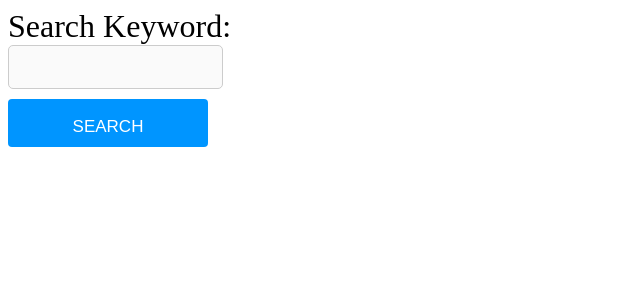
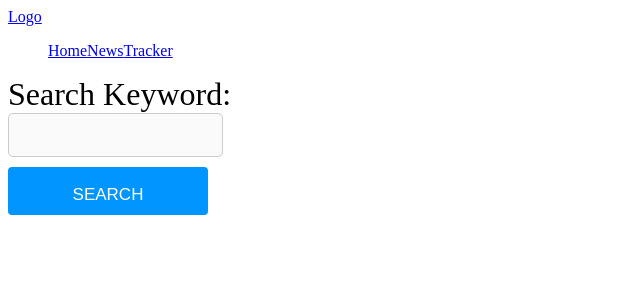
Before and after one commit to anjalikabariya/FinnTracker, a React (Create React App) app in the folder client/: page /home in a window 1280 px wide. Shown: the top 300 px of the page, without its empty margins (0-640 px from the left). Built offline with nearby package versions, Linux system fonts and the light colour scheme.

Commit message:
routes working for navbar
created pages and component folder structure

```diff
--- a/client/src/App.js
+++ b/client/src/App.js
@@ -1,29 +1,36 @@
 import React, { Component } from 'react'
-import Axios from 'axios';
-import {SearchForm} from './components'
-const API_URL = "https://finnhub.io/api/v1/";
+import {Navigation} from './components'
+import { BrowserRouter as Router, Switch, Route } from "react-router-dom";
+import { Redirect } from 'react-router-dom';
+import {HomePage, NewsPage, TrackerPage} from './Pages';
+
 
 export class App extends Component {
-  state = {
-    quote : ""
-  }
-  getQuote = (symbol) => {
-    Axios.get(API_URL+`/quote?`, {params: {
-      symbol: symbol,
-      token: "c04d8tn48v6u76cjevm0"
-      }})
-      .then(response => {
-        console.log(response.data);
-        this.setState({quote:response.data})
-        console.log(this.state.quote);
-      })
-      .catch(error => console.log(error));
-  }
 
   render() {
     return (
       <div>
-        <SearchForm submitHandler={this.getQuote}/>
+        <Router>
+          <Navigation />
+          <Switch>
+            <Route exact path="/" render={() => {
+              return (
+                <Redirect to="/home" />)}}
+            />
+            <Route
+              path="/home"
+              render={(props) => <HomePage {...props} />}
+            />
+            <Route
+              path="/news"
+              render={(props) => <NewsPage {...props} />}
+            />
+            <Route
+              path="/tracker"
+              render={(props) => <TrackerPage {...props} />}
+            />
+          </Switch>
+        </Router>
       </div>
     )
   }
--- /dev/null
+++ b/client/src/Pages/HomePage/HomePage.jsx
@@ -0,0 +1,31 @@
+import {SearchForm} from '../../components';
+import React, { Component } from 'react'
+import Axios from 'axios';
+const API_URL = "https://finnhub.io/api/v1/";
+
+export class HomePage extends Component {
+    state = {
+        quote : ""
+      }
+      getQuote = (symbol) => {
+        Axios.get(API_URL+`/quote?`, {params: {
+          symbol: symbol,
+          token: "c04d8tn48v6u76cjevm0"
+          }})
+          .then(response => {
+            console.log(response.data);
+            this.setState({quote:response.data})
+            console.log(this.state.quote);
+          })
+          .catch(error => console.log(error));
+      }
+    render() {
+        return (
+            <div>
+                <SearchForm submitHandler={this.getQuote} />
+            </div>
+        )
+    }
+}
+
+export default HomePage
--- /dev/null
+++ b/client/src/Pages/NewsPage/NewsPage.jsx
@@ -0,0 +1,13 @@
+import React, { Component } from 'react'
+
+export class NewsPage extends Component {
+    render() {
+        return (
+            <div>
+                News HomePage
+            </div>
+        )
+    }
+}
+
+export default NewsPage
--- /dev/null
+++ b/client/src/Pages/TrackerPage/TrackerPage.jsx
@@ -0,0 +1,13 @@
+import React, { Component } from 'react'
+
+export class TrackerPage extends Component {
+    render() {
+        return (
+            <div>
+                Tracker page
+            </div>
+        )
+    }
+}
+
+export default TrackerPage
--- /dev/null
+++ b/client/src/Pages/index.js
@@ -0,0 +1,3 @@
+export {default as HomePage} from './HomePage/HomePage';
+export {default as NewsPage} from './NewsPage/NewsPage';
+export {default as TrackerPage} from './TrackerPage/TrackerPage';
--- a/client/src/components/Navigation/Navigation.jsx
+++ b/client/src/components/Navigation/Navigation.jsx
@@ -0,0 +1,44 @@
+import React from "react";
+import { NavLink } from "react-router-dom";
+
+const Navigation = () => {
+  return (
+    <nav className="nav">
+      <div className="nav__container">
+        {/* LOGO SECTION */}
+        <NavLink to="/home">
+          Logo
+        </NavLink>
+        {/* LOGO SECTION */}
+        {/* ----------------- */}
+        {/* NAVIGATION LINKS */}
+        <ul className="nav__menu">
+        <NavLink
+            to="/home"
+            activeClassName="nav__menu-link--active"
+            className="nav__menu-link"
+          >
+            Home
+          </NavLink>
+          <NavLink
+            to="/news"
+            activeClassName="nav__menu-link--active"
+            className="nav__menu-link"
+          >
+            News
+          </NavLink>
+          <NavLink
+            to="/tracker"
+            activeClassName="nav__menu-link--active"
+            className="nav__menu-link"
+          >
+            Tracker
+          </NavLink>
+        </ul>
+        {/* NAVIGATION LINKS */}
+      </div>
+    </nav>
+  );
+};
+
+export default Navigation;
--- a/client/src/components/index.js
+++ b/client/src/components/index.js
@@ -1 +1,2 @@
-export {default as SearchForm} from './SearchForm/SearchForm'
+export {default as SearchForm} from './SearchForm/SearchForm';
+export {default as Navigation} from './Navigation/Navigation';
```
